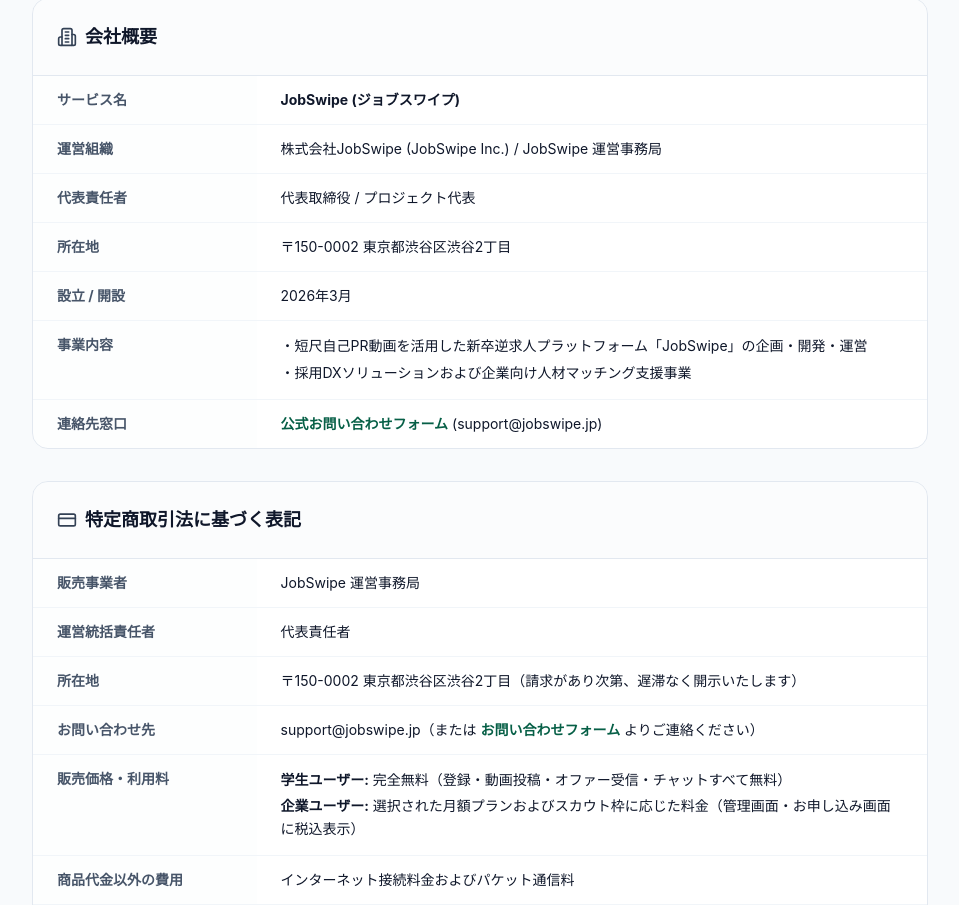
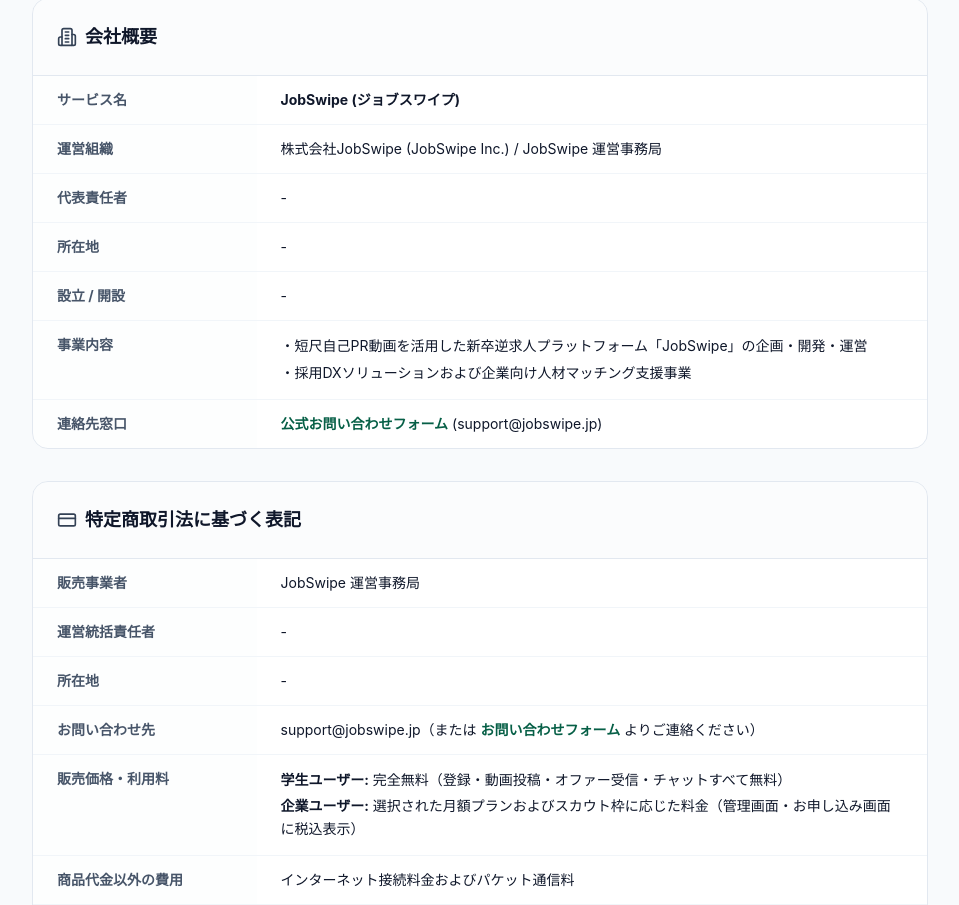
Before and after one commit to nanato0102/jobswipe, a Next.js app: page /company/about in a window 1280 px wide. Shown: the part 312-1217 px from the top of the page, without its empty margins (160-1119 px from the left). Built offline with nearby package versions, Linux system fonts and the light colour scheme.

Commit message:
fix: blank out representative name, address, and founding date in company about and legal page

```diff
--- a/src/app/company/about/page.tsx
+++ b/src/app/company/about/page.tsx
@@ -80,7 +80,7 @@
                     代表責任者
                   </th>
                   <td className="py-3.5 px-5 sm:px-6 text-slate-900">
-                    代表取締役 / プロジェクト代表
+                    -
                   </td>
                 </tr>
 
@@ -89,7 +89,7 @@
                     所在地
                   </th>
                   <td className="py-3.5 px-5 sm:px-6 text-slate-900">
-                    〒150-0002 東京都渋谷区渋谷2丁目
+                    -
                   </td>
                 </tr>
 
@@ -98,7 +98,7 @@
                     設立 / 開設
                   </th>
                   <td className="py-3.5 px-5 sm:px-6 text-slate-900">
-                    2026年3月
+                    -
                   </td>
                 </tr>
 
@@ -156,7 +156,7 @@
                     運営統括責任者
                   </th>
                   <td className="py-3.5 px-5 sm:px-6 text-slate-900">
-                    代表責任者
+                    -
                   </td>
                 </tr>
 
@@ -165,7 +165,7 @@
                     所在地
                   </th>
                   <td className="py-3.5 px-5 sm:px-6 text-slate-900">
-                    〒150-0002 東京都渋谷区渋谷2丁目（請求があり次第、遅滞なく開示いたします）
+                    -
                   </td>
                 </tr>
 
```
